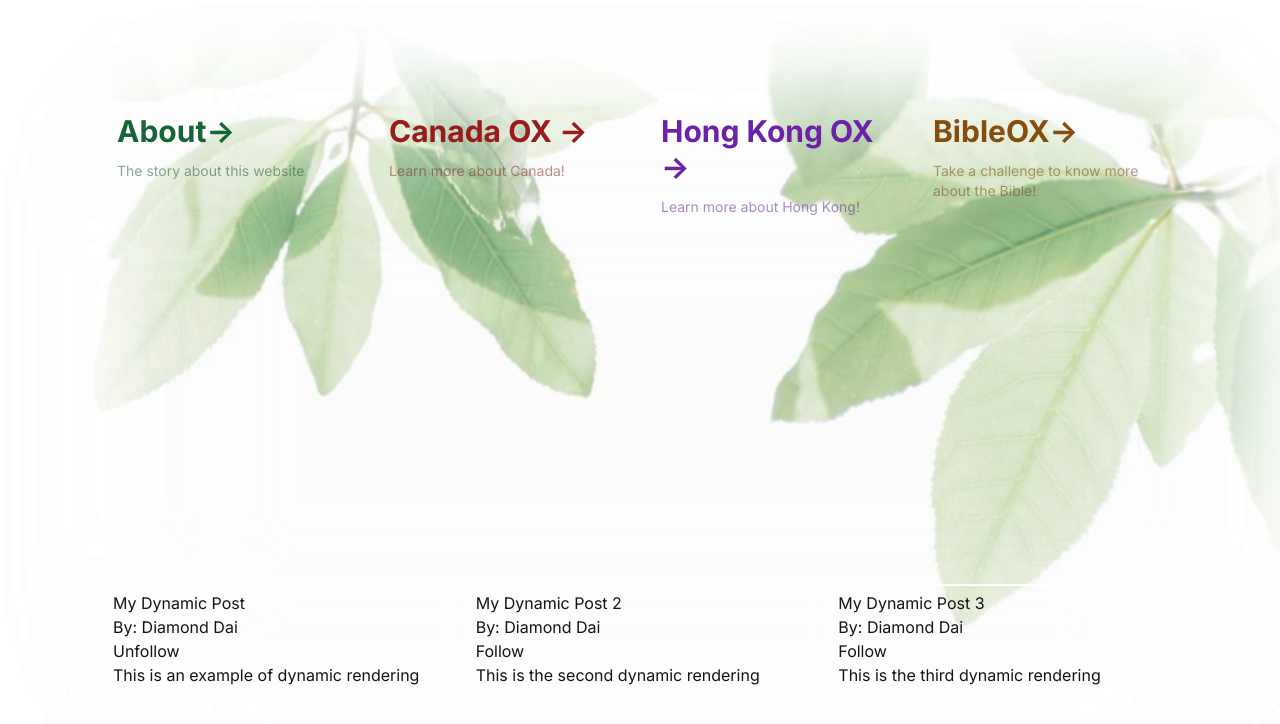
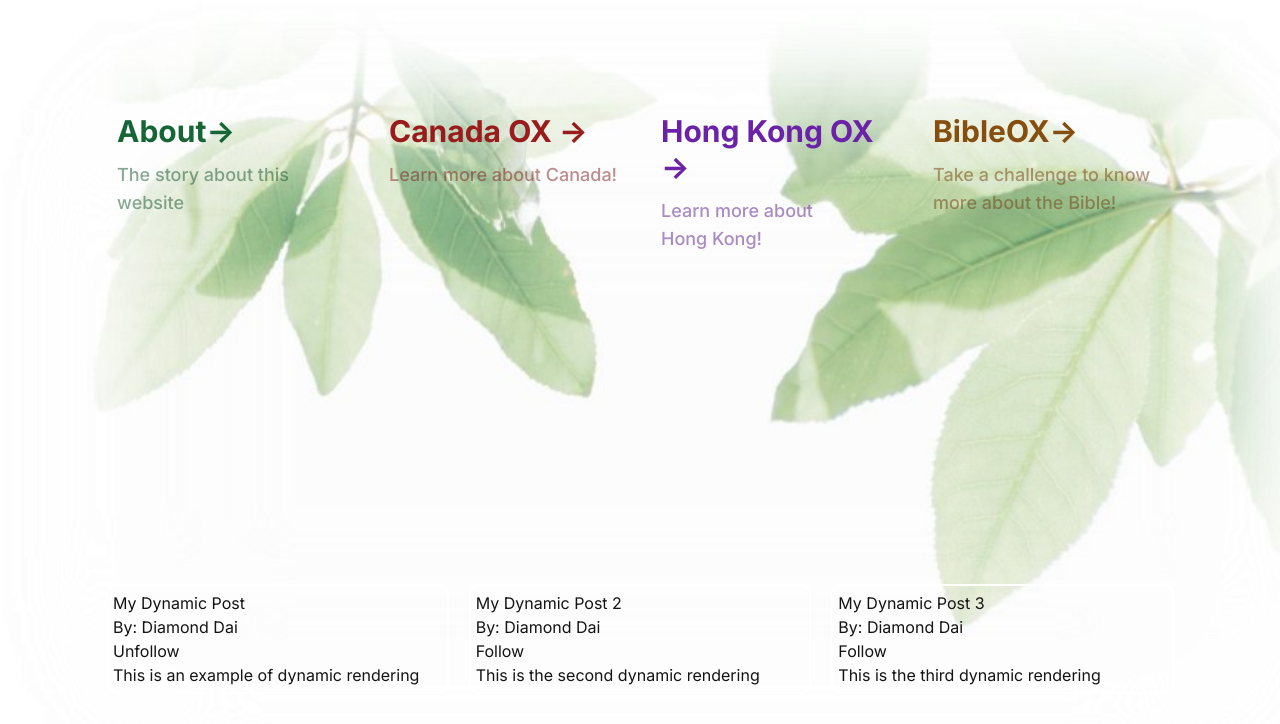
Before and after one commit to diamondcodebase/ox-app, a Next.js app: page / in a window 1280 px wide. Shown: the top 724 px of the page. Built offline with nearby package versions, Linux system fonts and the light colour scheme.

Commit message:
Magnify the description of buttons

```diff
--- a/src/app/page.js
+++ b/src/app/page.js
@@ -79,7 +79,7 @@ export default function Home() {
                 -&gt;
               </span>
             </h2>
-            <p className={`m-0 max-w-[30ch] text-sm opacity-50 text-green-900`}>
+            <p className={`m-0 max-w-[30ch] text-lg font-medium opacity-50 text-green-900`}>
             { contentText.mainpage.aboutS }
             </p>
           </Link>
@@ -97,7 +97,7 @@ export default function Home() {
                 -&gt;
               </span>
             </h2>
-            <p className={`m-0 max-w-[30ch] text-sm opacity-50 text-red-900`}>
+            <p className={`m-0 max-w-[30ch] text-lg font-medium opacity-50 text-red-900`}>
               Learn more about Canada!
             </p>
           </Link>
@@ -113,7 +113,7 @@ export default function Home() {
                 -&gt;
               </span>
             </h2>
-            <p className={`m-0 max-w-[30ch] text-sm opacity-50 text-balance text-purple-900`}>
+            <p className={`m-0 max-w-[30ch] text-lg font-medium opacity-50 text-balance text-purple-900`}>
               Learn more about Hong Kong!
             </p>
           </Link>
@@ -131,7 +131,7 @@ export default function Home() {
                   -&gt;
                 </span>
               </h2>
-              <p className={`m-0 max-w-[30ch] text-sm opacity-50 text-yellow-900`}>
+              <p className={`m-0 max-w-[30ch] text-lg font-medium opacity-50 text-yellow-900`}>
                 { contentText.mainpage.bibleOXS }
               </p>
           </Link>
```
